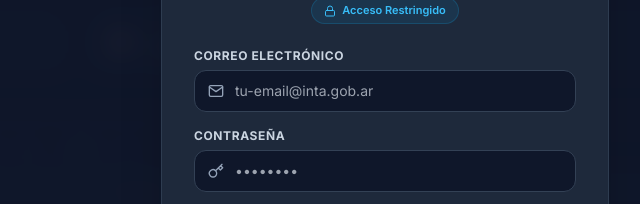
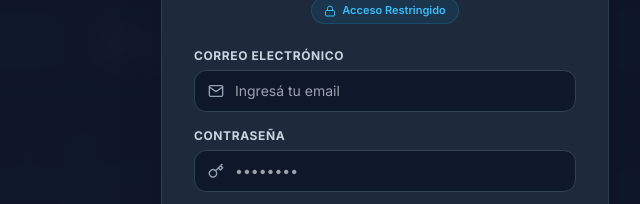
Before and after one commit to intasalta/patchaco, a plain HTML site: page index.html in a window 1280 px wide. Shown: the part 317-521 px from the top of the page, 255-895 px from the left. Drawn offline with nearby package versions, Linux system fonts and the light colour scheme.

Commit message:
Update index.html

```diff
--- a/index.html
+++ b/index.html
@@ -136,7 +136,7 @@
             <span class="absolute inset-y-0 left-0 flex items-center pl-3.5 pointer-events-none text-slate-400">
               <i data-feather="mail" class="h-4 w-4"></i>
             </span>
-            <input type="email" id="login-email" required placeholder="tu-email@inta.gob.ar" class="w-full pl-10 pr-4 py-2.5 bg-slate-50 dark:bg-slate-900 border border-slate-300 dark:border-slate-700 rounded-xl text-sm focus:outline-none focus:ring-2 focus:ring-sky-500 dark:text-white transition-all">
+            <input type="email" id="login-email" required placeholder="Ingresá tu email" class="w-full pl-10 pr-4 py-2.5 bg-slate-50 dark:bg-slate-900 border border-slate-300 dark:border-slate-700 rounded-xl text-sm focus:outline-none focus:ring-2 focus:ring-sky-500 dark:text-white transition-all">
           </div>
         </div>
 
```
